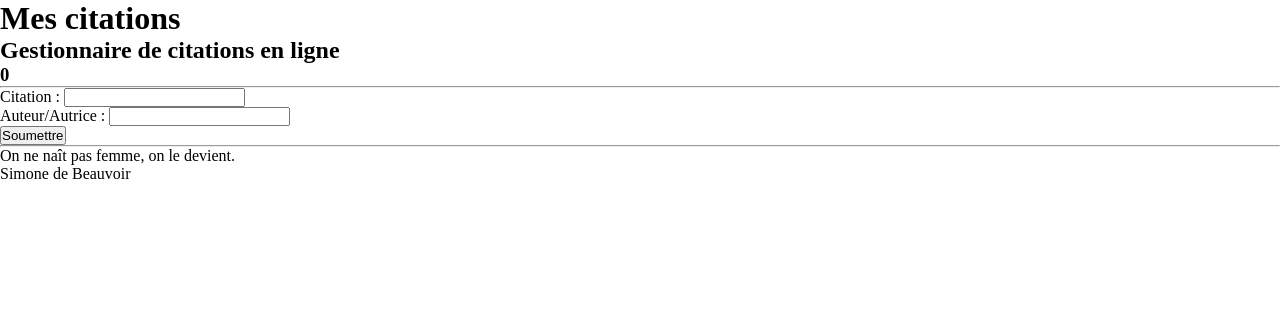
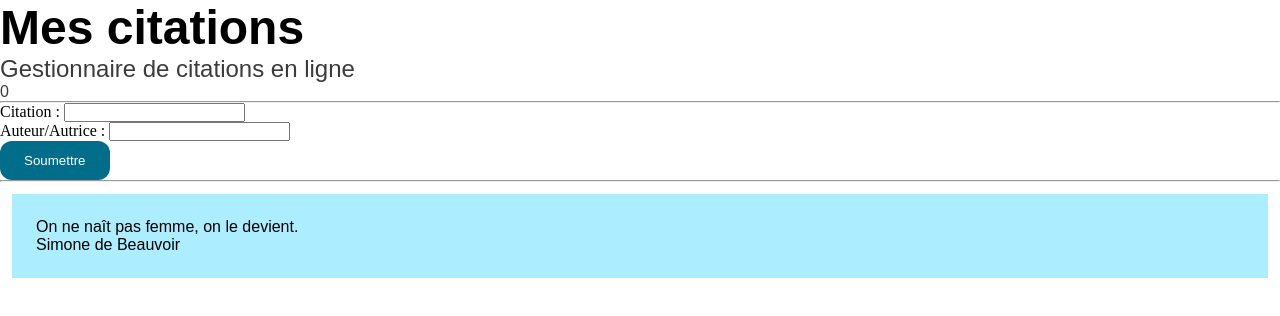
Before and after one commit to LucieSng/quotations-app, a plain HTML site: page index.html in a window 1280 px wide. Drawn offline with Linux system fonts and the light colour scheme.

Commit message:
style : button quote font

```diff
--- a/style.css
+++ b/style.css
@@ -2,3 +2,51 @@
   margin: 0;
   padding: 0;
 }
+
+button {
+  padding: 12px 24px;
+  background-color: #006d8b;
+  border-radius: 12px;
+  border-style: none;
+  color: white;
+}
+
+button:hover {
+  background-color: #003443;
+}
+
+.quote {
+  border: solid 1px grey;
+  margin: 12px;
+  padding: 24px;
+  background-color: #acedff;
+  border-style: none;
+}
+
+h1 {
+  font-family: Arial, Helvetica, sans-serif;
+  color: black;
+  font-weight: 800;
+  font-size: 3em;
+}
+
+h2 {
+  font-family: Arial, Helvetica, sans-serif;
+  color: rgb(59, 59, 59);
+  font-weight: 500;
+  font-size: 1.5em;
+}
+
+h3 {
+  font-family: Arial, Helvetica, sans-serif;
+  color: rgb(59, 59, 59);
+  font-weight: 500;
+  font-size: 1em;
+}
+
+p {
+  font-family: Arial, Helvetica, sans-serif;
+  color: rgb(0, 0, 0);
+  font-weight: 500;
+  font-size: 1em;
+}
```
Also changed, not shown: index.html (+1 -0 lines).
